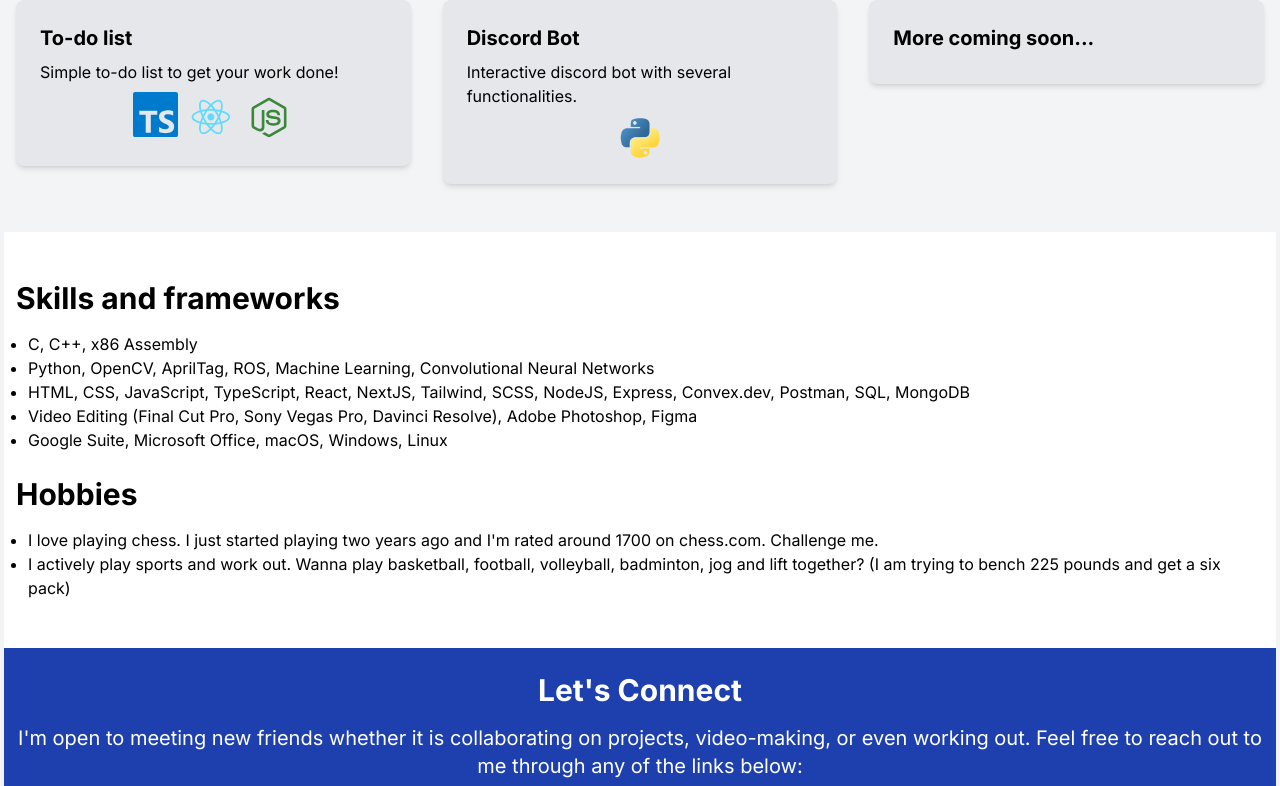
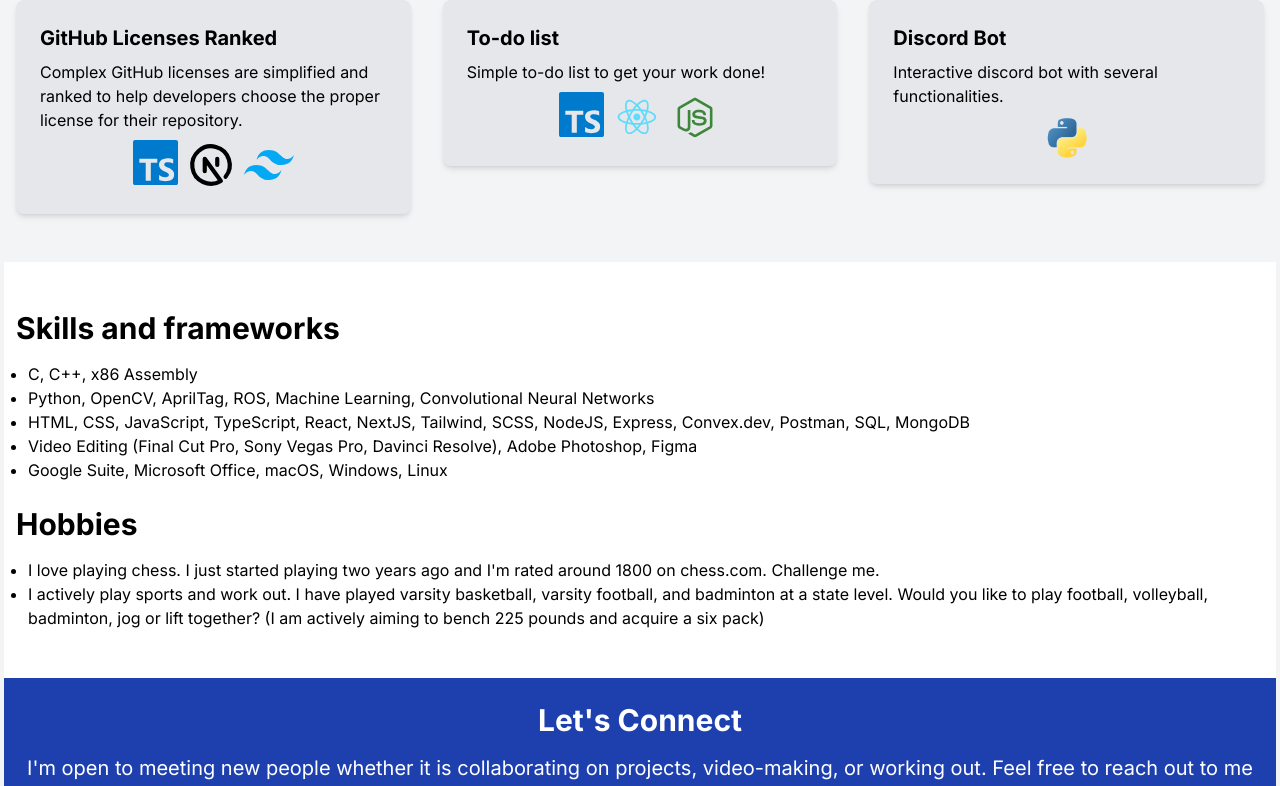
Before and after one commit to DaviZCodes/my-website-bento, a Next.js app: page / in a window 1280 px wide. Shown: the part 1200-1986 px from the top of the page. Built offline with nearby package versions, Linux system fonts and the light colour scheme.

Commit message:
improved proj and skills

```diff
--- a/src/app/components/ContactComponent.tsx
+++ b/src/app/components/ContactComponent.tsx
@@ -10,9 +10,9 @@ export default function ContactSection() {
           Let&apos;s Connect
         </h2>
         <p className="text-xl text-white">
-          I&apos;m open to meeting new friends whether it is collaborating on
-          projects, video-making, or even working out. Feel free to reach out to
-          me through any of the links below:
+          I&apos;m open to meeting new people whether it is collaborating on
+          projects, video-making, or working out. Feel free to reach out to me
+          through any of the links below:
         </p>
         <div className="flex justify-center py-6 gap-8">
           <Link href="https://github.com/DaviZCodes">
--- a/src/app/components/Skills.tsx
+++ b/src/app/components/Skills.tsx
@@ -24,12 +24,14 @@ export default function Skills() {
         <ul className="list-disc pl-3">
           <li>
             I love playing chess. I just started playing two years ago and
-            I&apos;m rated around 1700 on chess.com. Challenge me.
+            I&apos;m rated around 1800 on chess.com. Challenge me.
           </li>
           <li>
-            I actively play sports and work out. Wanna play basketball,
-            football, volleyball, badminton, jog and lift together? (I am trying
-            to bench 225 pounds and get a six pack)
+            I actively play sports and work out. I have played varsity
+            basketball, varsity football, and badminton at a state level. Would
+            you like to play football, volleyball, badminton, jog or lift
+            together? (I am actively aiming to bench 225 pounds and acquire a
+            six pack)
           </li>
         </ul>
       </div>
--- a/src/app/page.tsx
+++ b/src/app/page.tsx
@@ -230,6 +230,33 @@ const Home = () => {
             </Link>
 
             <Link
+              href="https://github.com/DaviZCodes/pet-peeves-blog"
+              target="_blank"
+            >
+              <div
+                className="bg-gray-200 p-6 rounded-lg shadow-md transition-transform ease-in-out duration-300 scale-x-100 hover:scale-[1.02]"
+                title="Click for more"
+              >
+                <h3 className="text-xl font-bold mb-2">
+                  GitHub Licenses Ranked
+                </h3>
+                <p>
+                  Complex GitHub licenses are simplified and ranked to help
+                  developers choose the proper license for their repository.
+                </p>
+                <div className="flex justify-center gap-2 pt-2">
+                  <SiTypescript size={45} color="#007acc" title="Typescript" />
+                  <TbBrandNextjs size={50} color="black" title="NextJs" />
+                  <SiTailwindcss
+                    size={50}
+                    color="#03a9f4"
+                    title="Tailwind CSS"
+                  />
+                </div>
+              </div>
+            </Link>
+
+            <Link
               href="https://react-to-do-list-frontend.vercel.app"
               target="_blank"
             >
@@ -272,15 +299,6 @@ const Home = () => {
                 </div>
               </div>
             </Link>
-
-            <Link href="" target="_blank">
-              <div
-                className="bg-gray-200 p-6 rounded-lg shadow-md transition-transform ease-in-out duration-300 scale-x-100 hover:scale-[1.02]"
-                title="Click for more"
-              >
-                <h3 className="text-xl font-bold mb-2">More coming soon...</h3>
-              </div>
-            </Link>
           </div>
         </div>
       </section>
```
